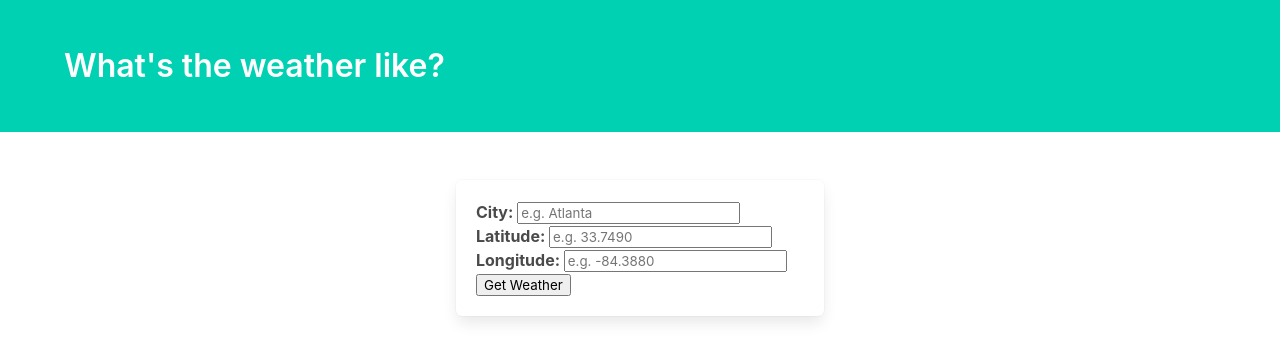
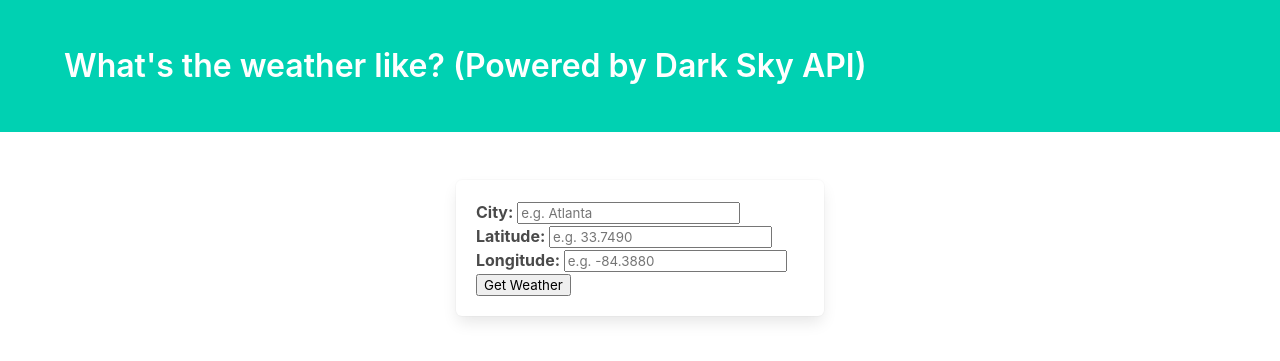
Before and after one commit to jzhan2543/weatherapp, a Flask app: template templates/weather.html in a window 1280 px wide. Shown: the top 361 px of the page. Run offline with Flask 2, Linux system fonts and the light colour scheme; the template is opened without the code that fills it, so the values that code supplies are empty; some libraries are stand-ins or nearby versions.

Commit message:
Update weather.html

```diff
--- a/templates/weather.html
+++ b/templates/weather.html
@@ -17,7 +17,7 @@
         <div class="hero-body">
             <div class="container">
                 <h1 class="title">
-                    What's the weather like?
+                    What's the weather like? (Powered by Dark Sky API)
                 </h1>
             </div>
         </div>
```
